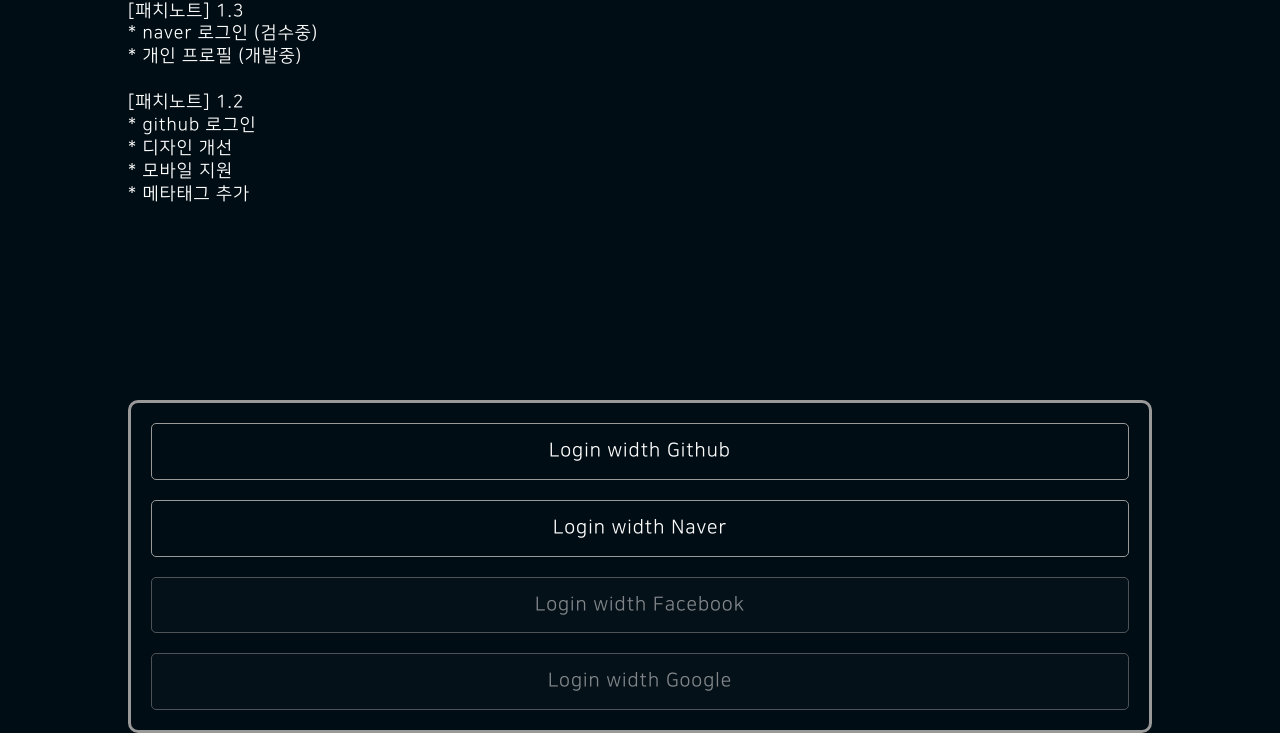
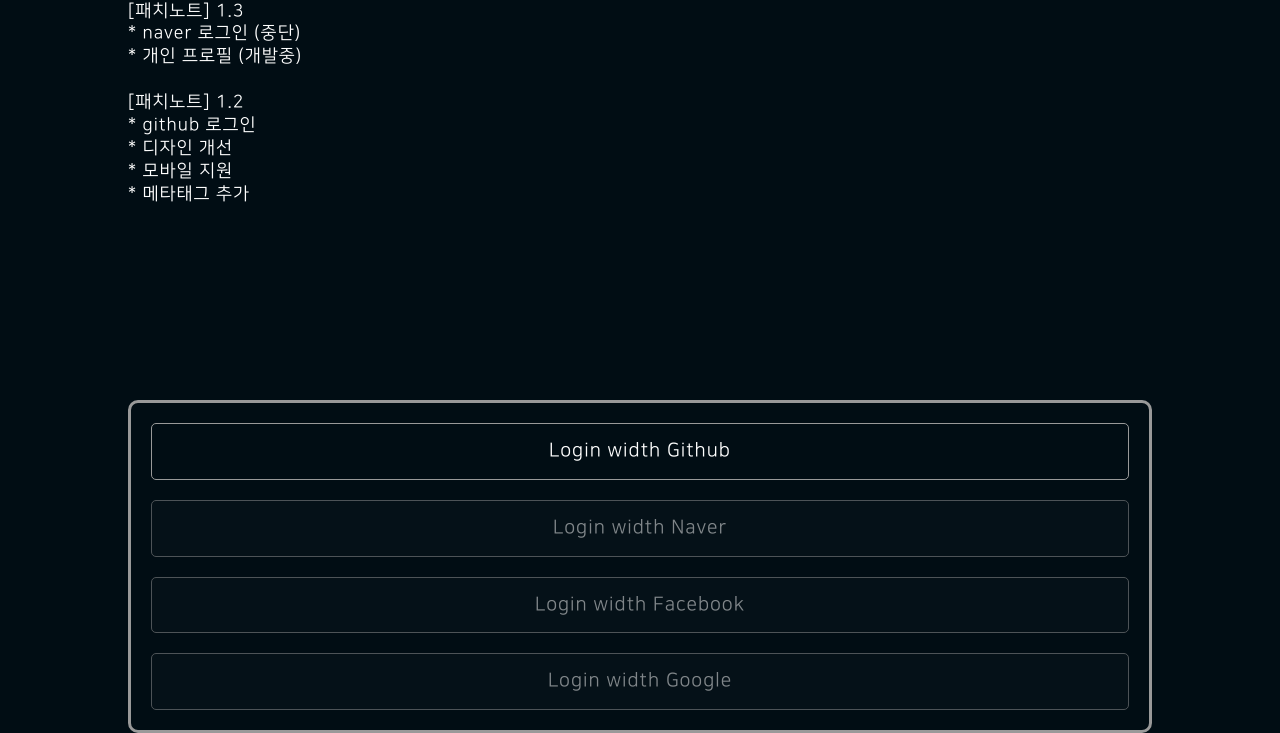
Before and after one commit to Andy-0414/TalkInSunrin, a website: page public/index.html in a window 1280 px wide. Shown: the part 152-885 px from the top of the page. Drawn offline with nearby package versions, Linux system fonts and the light colour scheme.

Commit message:
UPDATE delete naver

```diff
--- a/public/index.html
+++ b/public/index.html
@@ -38,7 +38,7 @@
             <h1>Socket.IO 웹 채팅</h1>
             <pre class="note">
 [패치노트] 1.3
-* naver 로그인 (검수중)
+* naver 로그인 (중단)
 * 개인 프로필 (개발중)
 
 [패치노트] 1.2
@@ -50,7 +50,7 @@
         </div>
         <div class="main__login">
             <a class="main__login__button" href="/auth/github">Login width Github</a>
-            <a class="main__login__button" href="/auth/naver">Login width Naver</a>
+            <a class="main__login__button main__login__button-disable">Login width Naver</a>
             <a class="main__login__button main__login__button-disable">Login width Facebook</a>
             <a class="main__login__button main__login__button-disable">Login width Google</a>
         </div>
```
